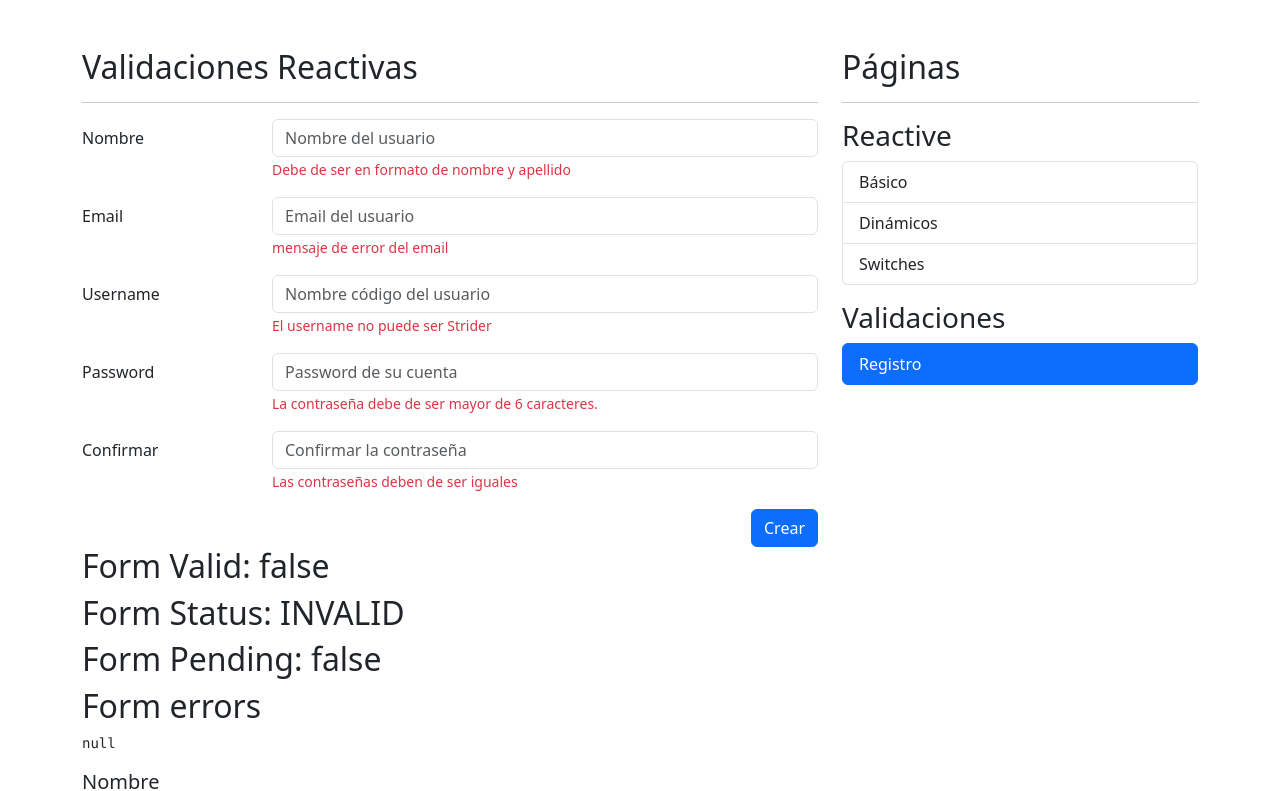
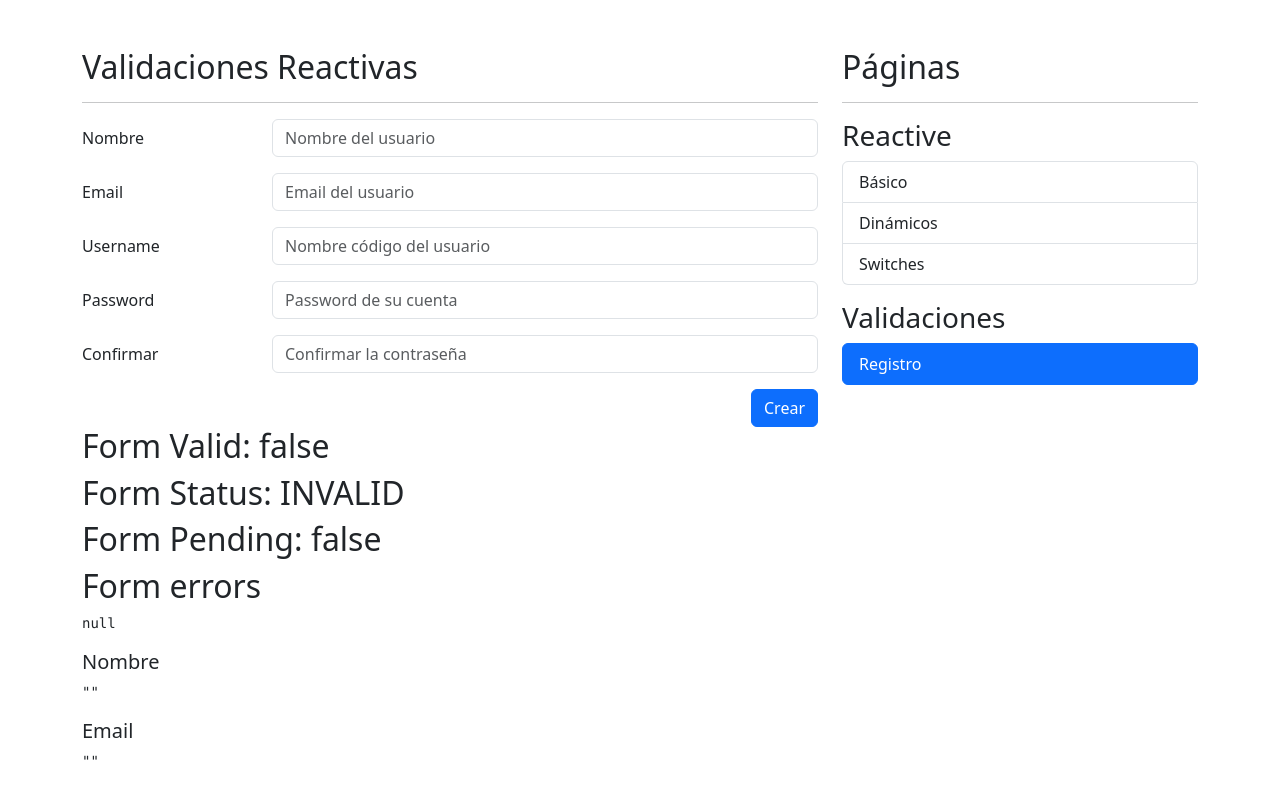
Before and after one commit to notrealsolution/formApp, an Angular app: page /auth/sing-up in a window 1280 px wide. Shown: the top 791 px of the page. Built offline with nearby package versions, Linux system fonts and the light colour scheme.

Commit message:
Uso del validator service

```diff
--- a/src/app/auth/pages/register-page/register-page.component.html
+++ b/src/app/auth/pages/register-page/register-page.component.html
@@ -15,7 +15,7 @@
                            formControlName="name"
                            placeholder="Nombre del usuario">
 
-                    <span class="form-text text-danger">
+                    <span *ngIf="isValidField('name')" class="form-text text-danger">
                         Debe de ser en formato de nombre y apellido
                     </span>
                 </div>
@@ -29,7 +29,7 @@
                            class="form-control"
                            formControlName="email"
                            placeholder="Email del usuario">
-                    <span class="form-text text-danger">
+                    <span *ngIf="isValidField('email')" class="form-text text-danger">
                         mensaje de error del email
                     </span>
                 </div>
@@ -43,7 +43,7 @@
                            class="form-control"
                            formControlName="username"
                            placeholder="Nombre código del usuario">
-                    <span class="form-text text-danger">
+                    <span *ngIf="isValidField('username')" class="form-text text-danger">
                          El username no puede ser Strider
                     </span>
                 </div>
@@ -58,7 +58,7 @@
                            formControlName="password"
                            placeholder="Password de su cuenta">
 
-                    <span class="form-text text-danger">
+                    <span *ngIf="isValidField('password')" class="form-text text-danger">
                          La contraseña debe de ser mayor de 6 caracteres.
                     </span>
                 </div>
@@ -73,7 +73,7 @@
                            formControlName="password2"
                            placeholder="Confirmar la contraseña">
 
-                    <span class="form-text text-danger">
+                    <span *ngIf="isValidField('password2')" class="form-text text-danger">
                          Las contraseñas deben de ser iguales
                     </span>
                 </div>
--- a/src/app/auth/pages/register-page/register-page.component.ts
+++ b/src/app/auth/pages/register-page/register-page.component.ts
@@ -1,6 +1,7 @@
 import { Component } from '@angular/core';
 import { FormBuilder, FormGroup, Validators } from '@angular/forms';
-import * as customValidators from 'src/app/shared/validators/validators';
+//import * as customValidators from 'src/app/shared/validators/validators';
+import { ValidatorsService } from '../../../shared/service/validators.service';
 
 
 @Component({
@@ -9,17 +10,19 @@
 export class RegisterPageComponent {
 
   public myForm: FormGroup = this.fb.group({
-    name: ['', [ Validators.required, Validators.pattern( customValidators.firstNameAndLastnamePattern) ]],
+    name: ['', [ Validators.required, Validators.pattern( this.validatorsService.firstNameAndLastnamePattern) ]],
     email: [ '', [ Validators.required, Validators.email ] ],
-    username: [ '', [ Validators.required, customValidators.cantBeStrider, Validators.pattern(customValidators.emailPattern)] ],
+    username: [ '', [ Validators.required, this.validatorsService.cantBeStrider, Validators.pattern(this.validatorsService.emailPattern)] ],
     password: [ '', [ Validators.required, Validators.minLength(6) ]],
     password2: [ '', [ Validators.required ]]
   })
 
-  constructor( private fb: FormBuilder ){}
+  constructor( private fb: FormBuilder,
+    private validatorsService: ValidatorsService
+   ){}
 
   isValidField( field: string ){
-    //TODO: Obtener validacion desde un servicio
+    return this.validatorsService.isValidField( this.myForm, field );
   }
 
   onSubmit(){
--- /dev/null
+++ b/src/app/shared/service/validators.service.ts
@@ -0,0 +1,24 @@
+import { Injectable } from '@angular/core';
+import { FormControl, FormGroup, ValidationErrors } from '@angular/forms';
+
+@Injectable( { providedIn: 'root' } )
+export class ValidatorsService {
+
+  public firstNameAndLastnamePattern: string = '([a-zA-Z]+) ([a-zA-Z]+)';
+  public emailPattern: string = "^[a-z0-9._%+-]+@[a-z0-9.-]+\\.[a-z]{2,4}$";
+
+  public cantBeStrider = ( control: FormControl ): ValidationErrors | null => {
+
+    const value: string = control.value.trim().toLowerCase();
+
+    if( value === 'strider' ) return {  noStrider: true,  };
+
+    return null;
+  }
+
+  public isValidField( form: FormGroup, field: string ) {
+    return form.controls[field].errors && form.controls[field].touched;
+  }
+
+
+}
```
